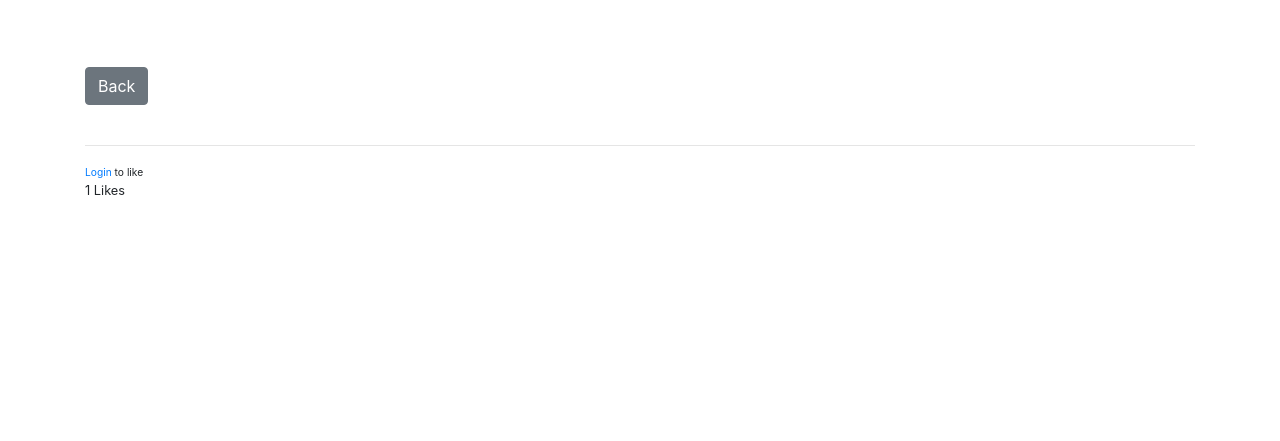
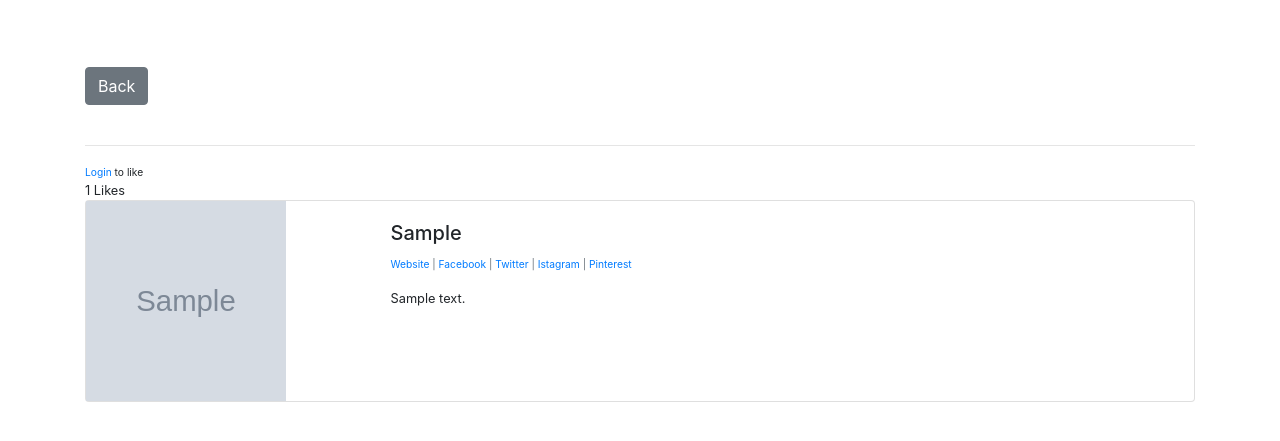
Before and after one commit to silverab/detail-blog, a Django app: page /post/1 in a window 1280 px wide. Shown: the part 198-639 px from the top of the page. Run offline with Django 3.2, Linux system fonts and the light colour scheme; tables that the repository leaves empty hold one stand-in row (values such as "Sample post"); grey boxes marked "Sample" are stand-in pictures; some libraries are stand-ins or nearby versions.

Commit message:
update profile page dynamically

```diff
--- a/templates/post/post_detail.html
+++ b/templates/post/post_detail.html
@@ -43,4 +43,34 @@
 		{% endif %}
 		{{ total_likes }} Likes
 	</form>
+	<div class="card mb-3">
+	  <div class="row g-0">
+	    <div class="col-md-3">
+	      <img src="{{ post.author.profile.profile_pic.url }}" height="200" width="200" alt="...">
+	    </div>
+	    <div class="col-md-8">
+	      <div class="card-body">
+	        <h5 class="card-title">{{ post.author.first_name }}</h5>
+	        <p class="small text-muted">
+	        	{% if post.author.profile.website_url %}
+	        		<a href="{{ post.author.profile.website_url }}">Website</a> |
+	        	{% endif %}
+	        	{% if post.author.profile.fb_url %}
+	        		<a href="{{ post.author.profile.fb_url }}">Facebook</a> |
+	        	{% endif %}
+	        	{% if post.author.profile.twitter_url %}
+	        		<a href="{{ post.author.profile.twitter_url }}">Twitter</a> |
+	        	{% endif %}
+	        	{% if post.author.profile.insta_url %}
+	        		<a href="{{ post.author.profile.insta_url }}">Istagram</a> |
+	        	{% endif %}
+	        	{% if post.author.profile.pinterest_url %}
+	        		<a href="{{ post.author.profile.pinterest_url }}">Pinterest</a>
+	        	{% endif %} </p>
+	        <p class="card-text">{{ post.author.profile.bio }}</p>
+	        <!-- <p class="card-text"><small class="text-muted">Last updated 3 mins ago</small></p> -->
+	      </div>
+	    </div>
+	  </div>
+	</div>
 {% endblock content %}
```
Also changed, not shown: images/profile/profile.jpeg (added).
